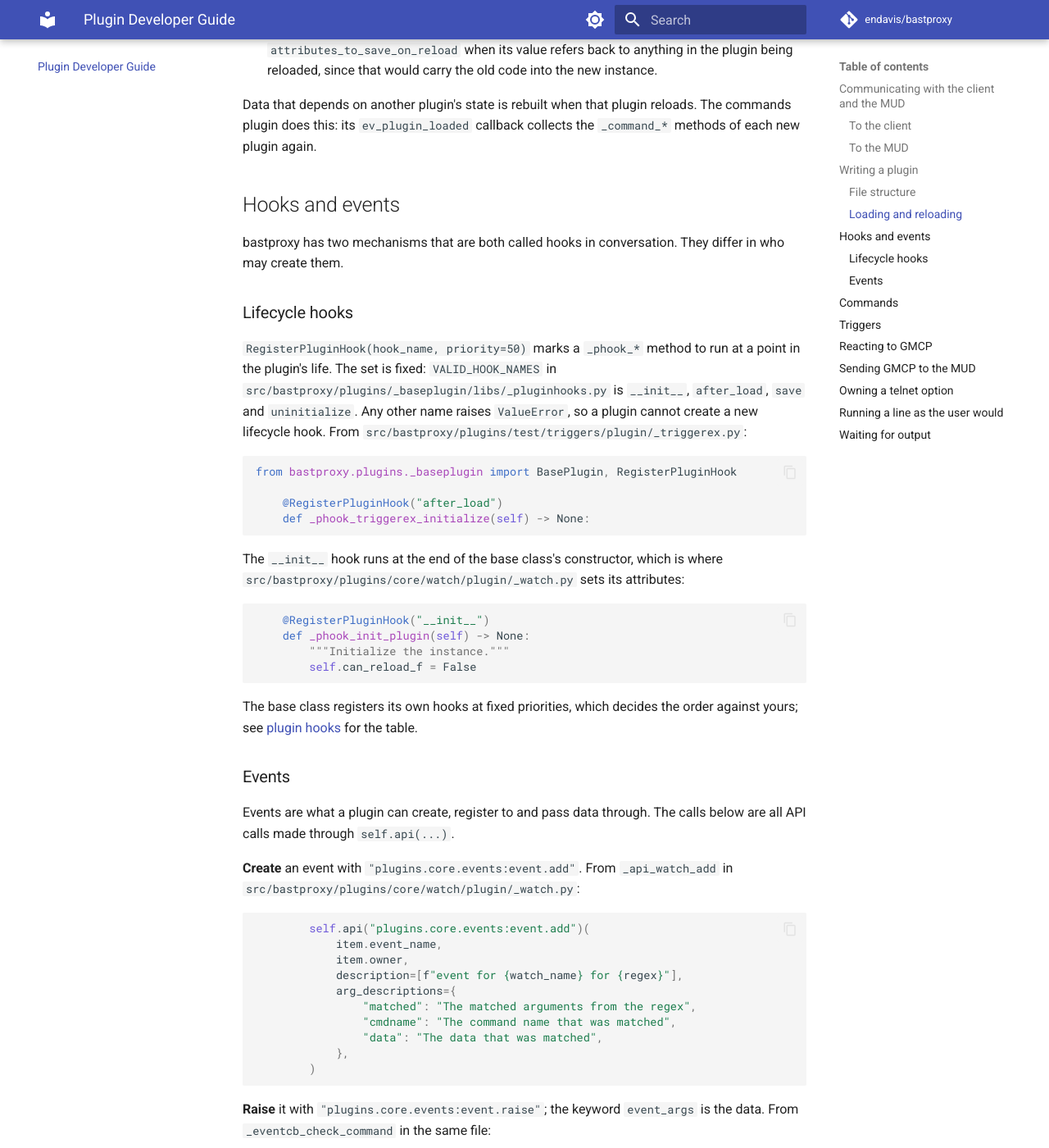
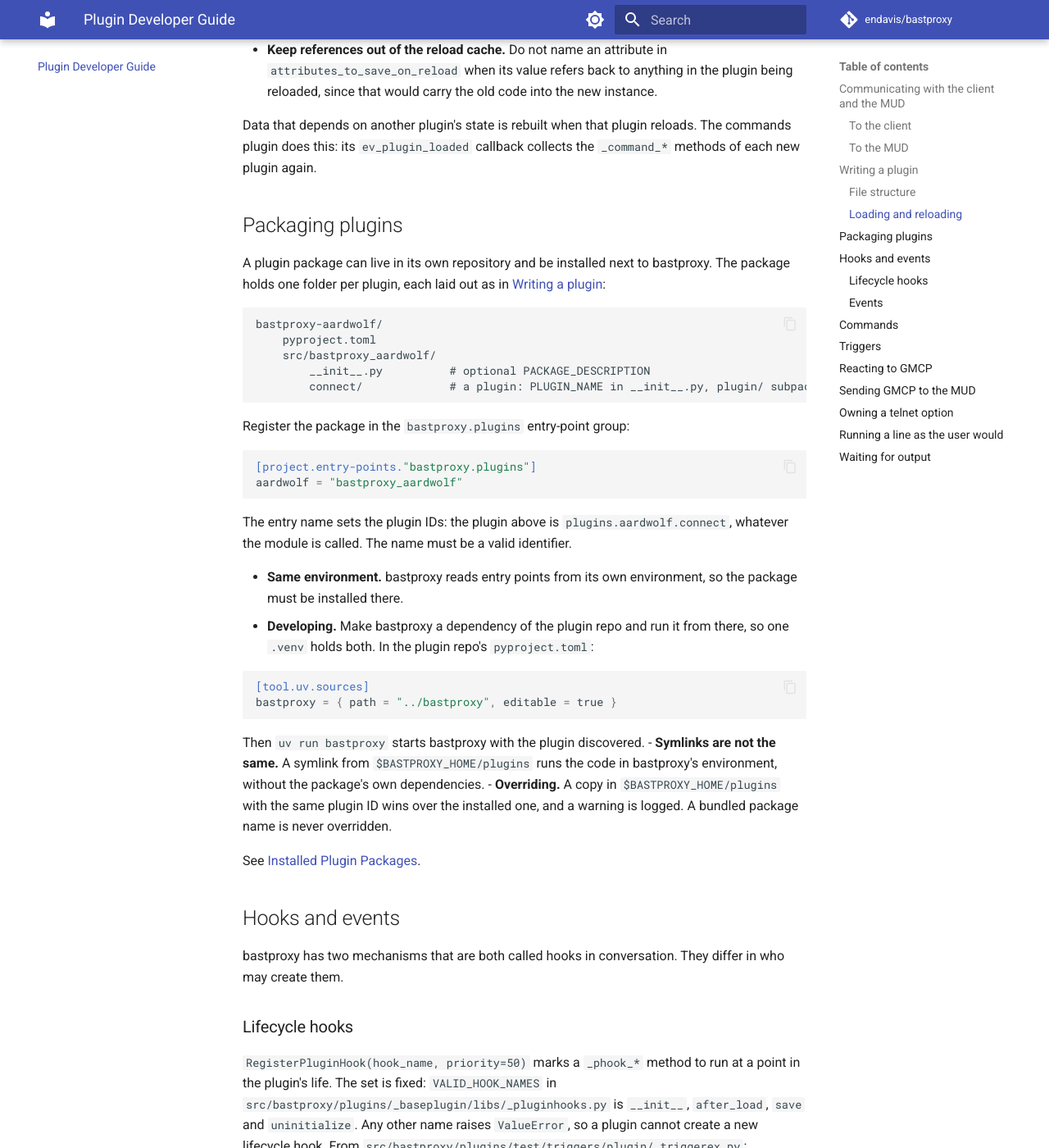
Before and after one commit to endavis/bastproxy, an MkDocs documentation site: the page built from docs/plugin-developer-guide.md, in a window 1280 px wide and 1400 px high, scrolled down 4060 px. Shown: the whole window at 82% size. Built offline with MkDocs 1.6.1 and Material for MkDocs 9.7.7, drawn with Linux system fonts in a browser that asks for light colours; comment, search, counter and statistics services are not loaded; some of the changed text lies outside the part shown.

Commit message:
feat: discover plugins from installed packages through entry points (merges PR #580, addresses #579)
The loader now reads the bastproxy.plugins entry-point group and adds
one search path per installed package, after the bundled and user
paths. The entry name sets the plugin ID's package part, so an
installed package gets the same plugins.<name>.<plugin> IDs as a copy
in $BASTPROXY_HOME/plugins.

Collisions are decided per plugin ID: a user copy overrides an
installed one with a warning; an installed plugin is refused against a
bundled one, or against an earlier installed entry, with an error. A
broken entry point is logged and skipped.

ADR-0013 records the decision; the plugin developer guide gains a
Packaging plugins section with the editable-install workflow.

Addresses #579


Claude-Session: https://claude.ai/code/session_01NXu1sbBxFsEQW16MiZv7Je

Co-authored-by: Claude Opus 5.5 <noreply@anthropic.com>

````diff
--- a/docs/plugin-developer-guide.md
+++ b/docs/plugin-developer-guide.md
@@ -99,8 +99,8 @@ plugins/<package>/<plugin>/
 ```
 
 Bundled plugins live under `src/bastproxy/plugins/`. Your own plugins go in
-`$BASTPROXY_HOME/plugins/<package>/<plugin>`; see
-[user plugins](claude/plugin_system.md#user-plugins) and
+`$BASTPROXY_HOME/plugins/<package>/<plugin>`, or ship them as an installed package; see
+[packaging plugins](#packaging-plugins), [user plugins](claude/plugin_system.md#user-plugins) and
 [the directory layout](claude/plugin_system.md#directory-layout).
 
 The metadata is in the plugin's `__init__.py`. From `src/bastproxy/plugins/core/watch/__init__.py`:
@@ -181,6 +181,47 @@ Three habits keep a reload clean:
 Data that depends on another plugin's state is rebuilt when that plugin reloads. The commands
 plugin does this: its `ev_plugin_loaded` callback collects the `_command_*` methods of each new
 plugin again.
+
+## Packaging plugins
+
+A plugin package can live in its own repository and be installed next to bastproxy. The package
+holds one folder per plugin, each laid out as in [Writing a plugin](#writing-a-plugin):
+
+```text
+bastproxy-aardwolf/
+    pyproject.toml
+    src/bastproxy_aardwolf/
+        __init__.py          # optional PACKAGE_DESCRIPTION
+        connect/             # a plugin: PLUGIN_NAME in __init__.py, plugin/ subpackage
+```
+
+Register the package in the `bastproxy.plugins` entry-point group:
+
+```toml
+[project.entry-points."bastproxy.plugins"]
+aardwolf = "bastproxy_aardwolf"
+```
+
+The entry name sets the plugin IDs: the plugin above is `plugins.aardwolf.connect`, whatever the
+module is called. The name must be a valid identifier.
+
+- **Same environment.** bastproxy reads entry points from its own environment, so the package
+  must be installed there.
+- **Developing.** Make bastproxy a dependency of the plugin repo and run it from there, so one
+  `.venv` holds both. In the plugin repo's `pyproject.toml`:
+
+  ```toml
+  [tool.uv.sources]
+  bastproxy = { path = "../bastproxy", editable = true }
+  ```
+
+  Then `uv run bastproxy` starts bastproxy with the plugin discovered.
+- **Symlinks are not the same.** A symlink from `$BASTPROXY_HOME/plugins` runs the code in
+  bastproxy's environment, without the package's own dependencies.
+- **Overriding.** A copy in `$BASTPROXY_HOME/plugins` with the same plugin ID wins over the
+  installed one, and a warning is logged. A bundled package name is never overridden.
+
+See [Installed Plugin Packages](claude/plugin_system.md#installed-plugin-packages).
 
 ## Hooks and events
 
--- a/mkdocs.yml
+++ b/mkdocs.yml
@@ -164,6 +164,7 @@ nav:
       - ADR-0010 On-prompt triggers: decisions/0010-on-prompt-triggers-defer-their-events-to-the-next-prompt.md
       - ADR-0011 Plugins wait for MUD output through per-waiter queues on the triggers plugin: decisions/0011-plugins-wait-for-mud-output-through-per-waiter-queues-on-the-triggers-plugin.md
       - ADR-0012 Plugins own telnet options the core does not handle through a generic hook: decisions/0012-plugins-own-telnet-options-the-core-does-not-handle-through-a-generic-hook.md
+      - ADR-0013 Plugins are discovered from installed packages through the bastproxy.plugins entry-point group: decisions/0013-plugins-are-discovered-from-installed-packages-through-the-bastproxyplugins-entry-point-group.md
       - ADR-9001 uv: decisions/9001-use-uv-for-package-management.md
       - ADR-9002 doit: decisions/9002-use-doit-for-task-automation.md
       - ADR-9003 ruff: decisions/9003-use-ruff-for-linting-and-formatting.md
````
Also changed, not shown: docs/TABLE_OF_CONTENTS.md (+2 -0 lines), docs/claude/plugin_system.md (+35 -1 lines), docs/decisions/0002-user-plugins-load-from-bastproxy-homeplugins-under-the-userplugins-import-root.md (+1 -0 lines), docs/decisions/0013-plugins-are-discovered-from-installed-packages-through-the-bastproxyplugins-entry-point-group.md (added, +44 -0 lines), docs/decisions/README.md (+1 -0 lines), 2 other files.
